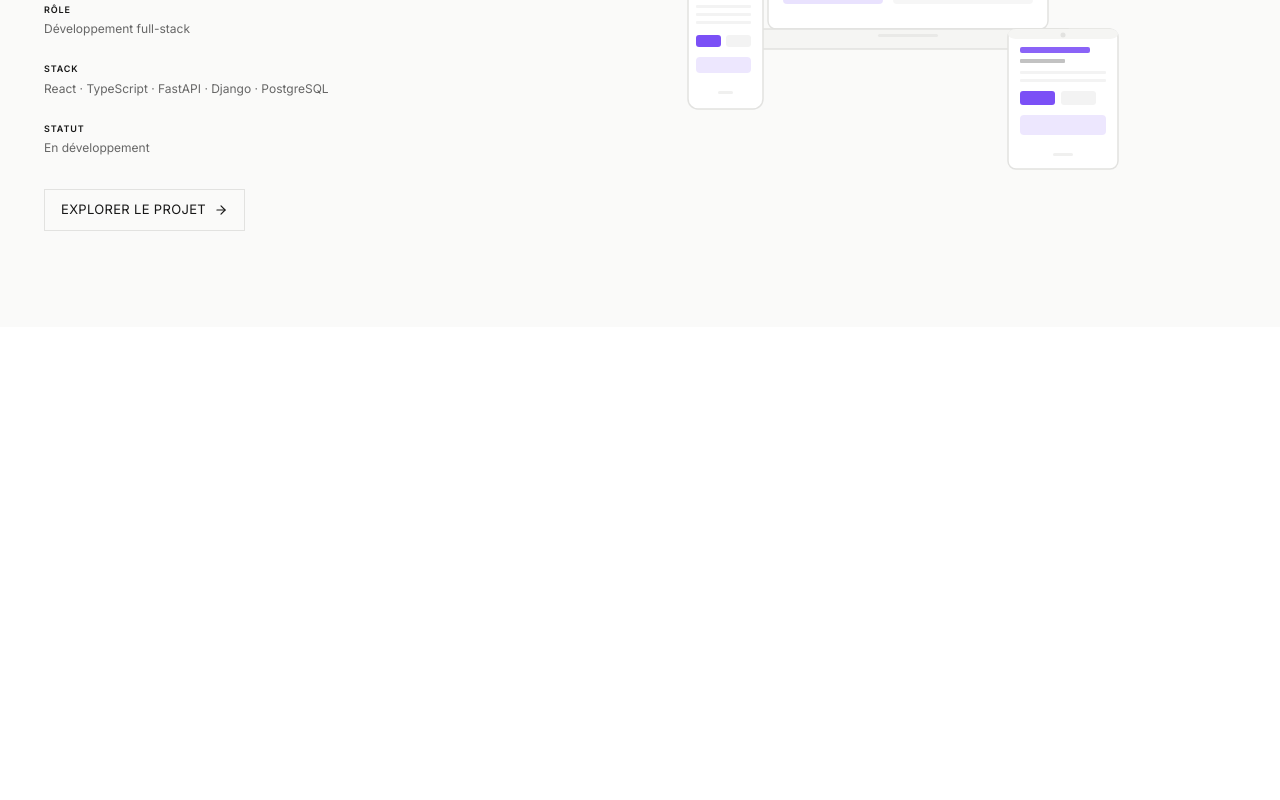
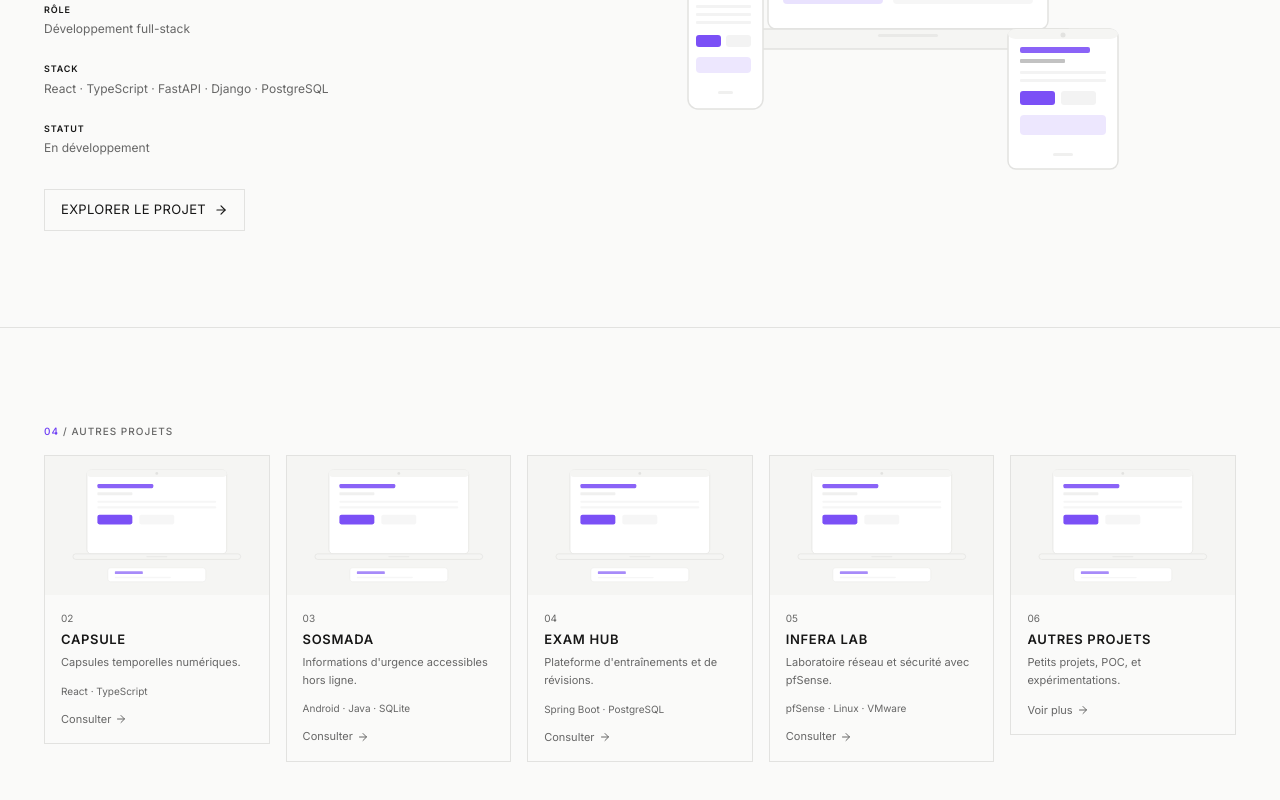
Before and after one commit to ItokianaRAKT/portfolio, a React (Vite) app: page / in a window 1280 px wide. Shown: the part 1120-1920 px from the top of the page. Before the commit the page ends 1447 px from the top, so only its background shows below. Built offline with nearby package versions, Linux system fonts and the light colour scheme.

Commit message:
feat: integrate Projects in App

```diff
--- a/src/App.tsx
+++ b/src/App.tsx
@@ -2,6 +2,7 @@ import { ThemeProvider } from './context/ThemeContext'
 import { Navbar } from './components/Navbar'
 import { Hero } from './sections/Hero'
 import { About } from './sections/About'
+import { Projects } from './sections/Projects'
 
 function App() {
   return (
@@ -11,6 +12,7 @@ function App() {
         <main className="pt-12">
           <Hero />
           <About />
+          <Projects />
         </main>
       </div>
     </ThemeProvider>
```
